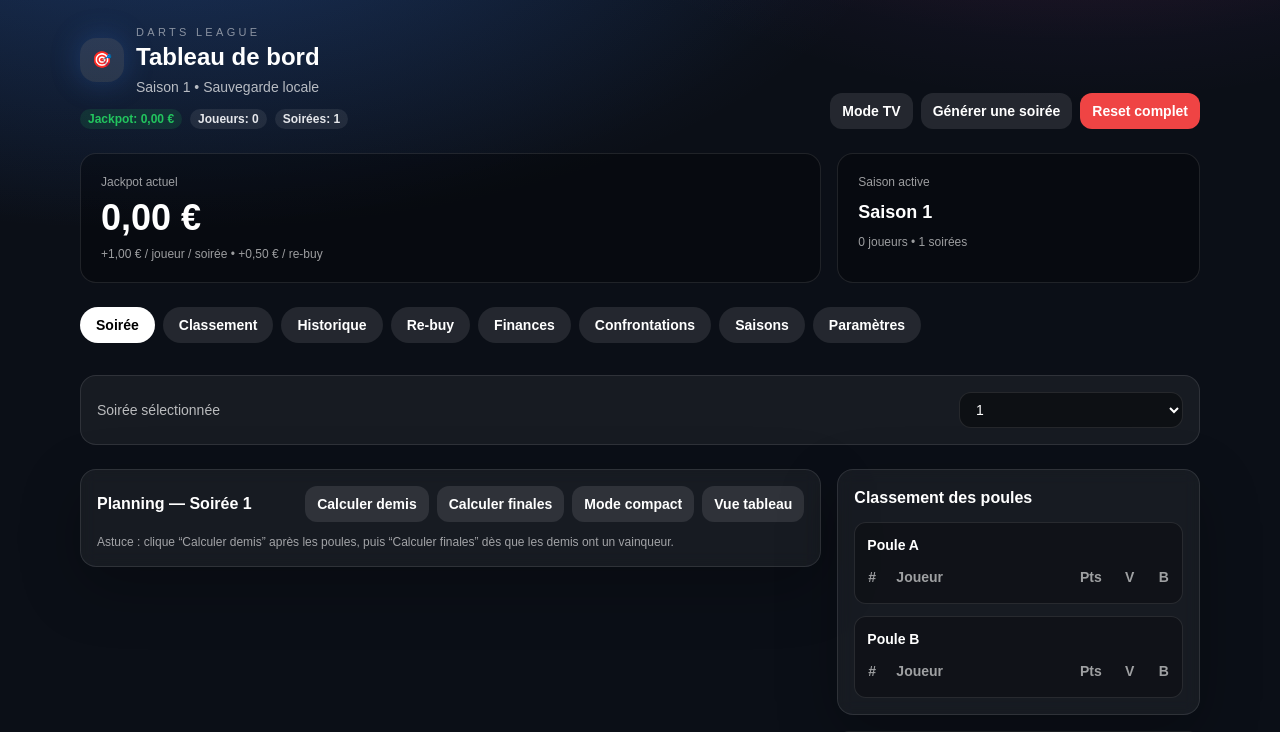
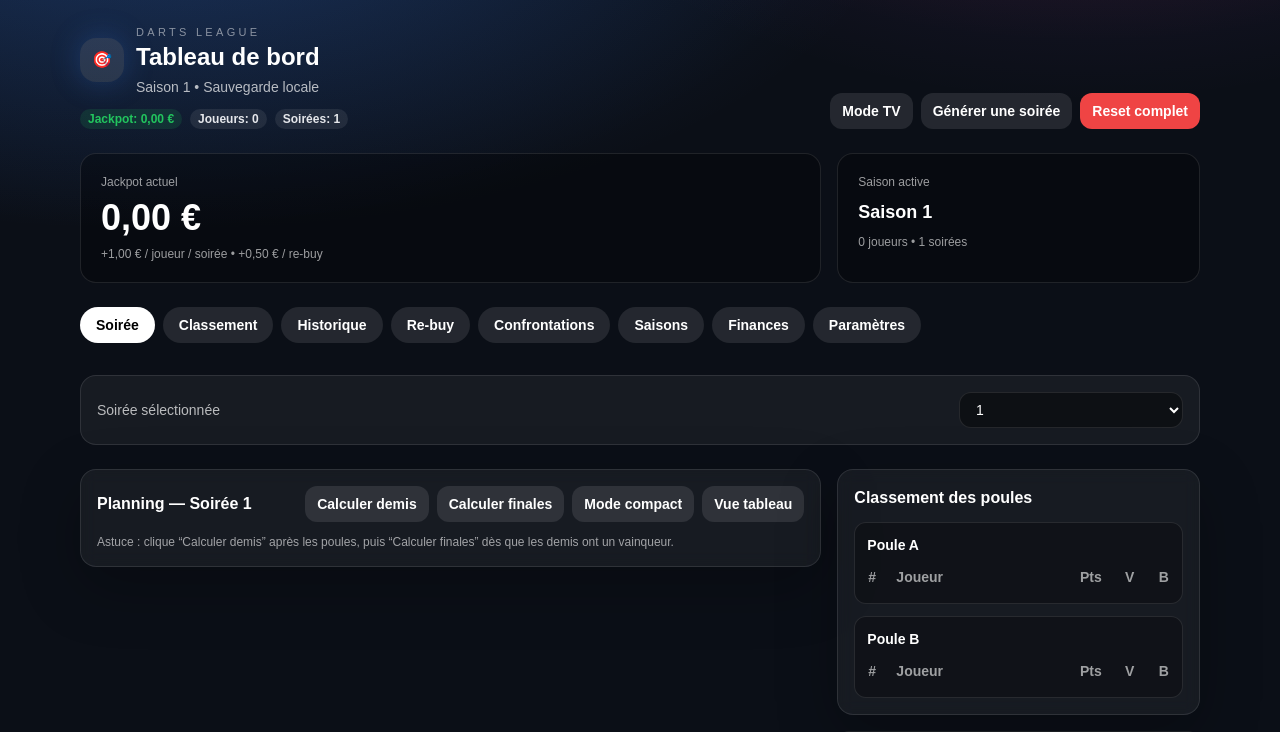
Before and after one commit to RaZ0R667/darts-league-vierge, a React (Vite) app: page / in a window 1280 px wide. Shown: the top 732 px of the page. Built offline with nearby package versions, Linux system fonts and the light colour scheme.

Commit message:
Move finances tab before params

```diff
--- a/src/App.tsx
+++ b/src/App.tsx
@@ -1594,9 +1594,9 @@ export default function App() {
               ["CLASSEMENT", "Classement"],
               ["HISTO", "Historique"],
               ["REBUY", "Re-buy"],
-              ["FINANCES", "Finances"],
               ["H2H", "Confrontations"],
               ["SAISONS", "Saisons"],
+              ["FINANCES", "Finances"],
               ["PARAMS", "Paramètres"],
             ] as const
           ).map(([k, label]) => (
@@ -1620,9 +1620,9 @@ export default function App() {
                 ["CLASSEMENT", "Classement"],
                 ["HISTO", "Historique"],
                 ["REBUY", "Re-buy"],
-                ["FINANCES", "Finances"],
                 ["H2H", "H2H"],
                 ["SAISONS", "Saisons"],
+                ["FINANCES", "Finances"],
                 ["PARAMS", "Params"],
               ] as const
             ).map(([k, label]) => (
```
